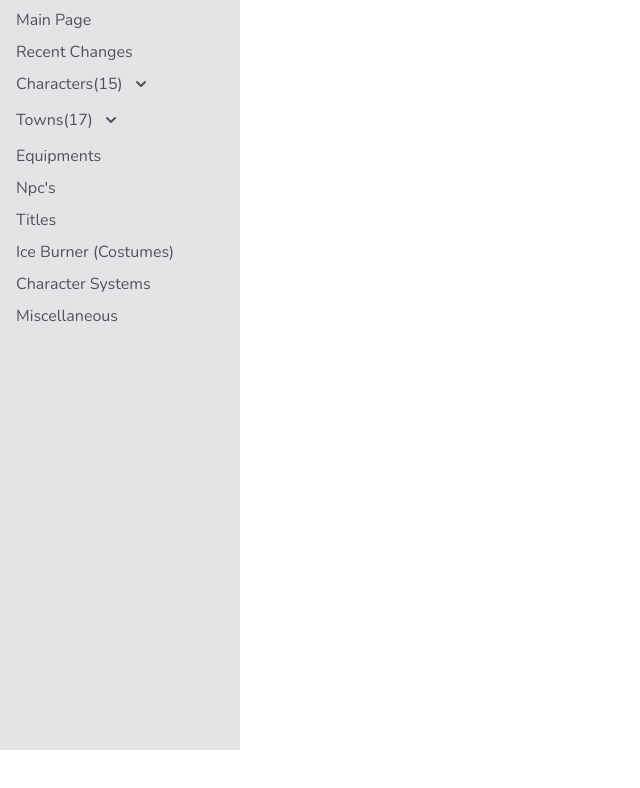
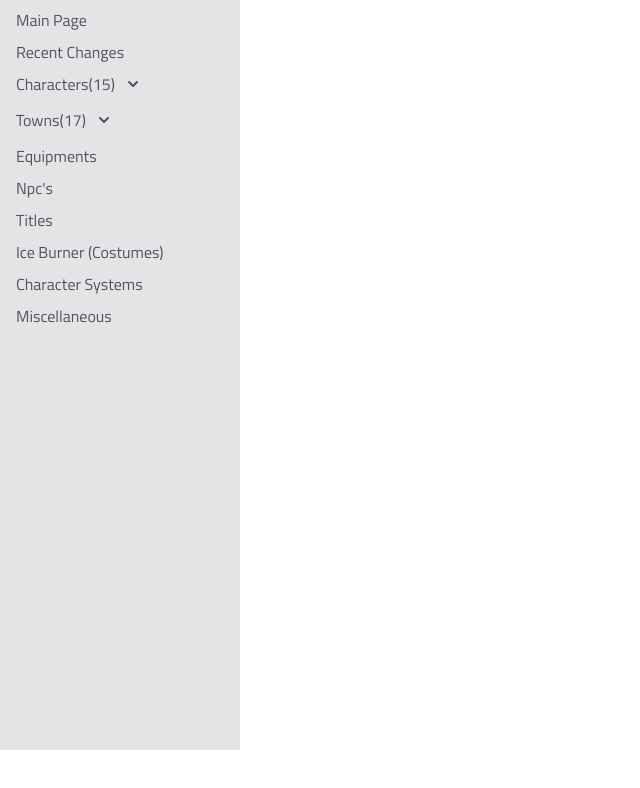
Before and after one commit to kukuhBaiquni/elfun, a Next.js app: page / in a window 1280 px wide. Shown: the top 788 px of the page, without its empty margins (0-640 px from the left). Built offline with nearby package versions, Linux system fonts and the light colour scheme.

Commit message:
explore landinig page

```diff
--- a/src/components/side-bar/index.jsx
+++ b/src/components/side-bar/index.jsx
@@ -58,7 +58,7 @@ function Sidebar() {
   }, [setNavigation])
 
   return (
-    <nav>
+    <nav className='font-titillium'>
       <ul className='py-1 px-2 bg-gray-200 dark:bg-gray-700 min-h-[750px] max-h-full w-60 hidden sm:block transition-all duration-300'>
         <div className='relative z-10'>
           {navigation.map((item) => (
--- a/src/pages/_document.js
+++ b/src/pages/_document.js
@@ -9,7 +9,7 @@ class MyDocument extends Document {
         <Head>
           <link href='/favicon.ico' rel='icon' />
           <link href='https://fonts.gstatic.com' rel='preconnect' />
-          <link href='https://fonts.googleapis.com/css2?family=Nunito&display=swap' rel='stylesheet' />
+          <link href='https://fonts.googleapis.com/css2?family=Nunito&display=swap&family=Titillium+Web:wght@400;600&display=swap' rel='stylesheet' />
         </Head>
         <body>
           <Main />
--- a/src/pages/sec/home/index.jsx
+++ b/src/pages/sec/home/index.jsx
@@ -3,12 +3,12 @@ import { Fragment } from 'react'
 import Layout from 'layouts'
 import Head from 'next/head'
 import Image from 'next/image'
-import Wallpaper from 'components/wallpaper'
 import Alert from 'components/alerts'
 import wallpaper from '../../../../public/images/wallpaper.png'
 
 function Home() {
   const elwiki = <a className='text-sky-500 hover:underline' href='https://elwiki.net' rel='noreferrer' target='_blank'>elwiki.net</a>
+  const noahArt = <a className='text-sky-500 hover:underline' href='https://elwiki.net/wiki/images/8/85/Portrait_-_Liberator_%28Master%29_NoFX.png' rel='noreferrer' target='_blank'>elwiki</a>
   const alertContent = (
     <p className='ml-3'>
       This website was created for the purpose of being a <strong>PORTFOLIO</strong> and for <strong>PERSONAL</strong> use only,
@@ -23,22 +23,27 @@ function Home() {
       </Head>
       <main className='px-3'>
         <Alert text={alertContent} variant='info' />
-        {/* <section className='p-2 border border-gray-400 dark:border-gray-600 bg-gray-200 dark:bg-gray-700'> */}
-        {/* <Image
+        <section className='flex justify-between'>
+          <div className='min-w-[385px] bg-pink-300'>
+            <Image
               alt='wallpaper'
               className='object-cover'
               height={445}
               src={wallpaper}
               width={385}
-          /> */}
-        <h2 className='text-6xl font-semibold mt-4 dark:text-sky-400 text-sky-600'>Welcome to Elfun</h2>
+            />
+            <span className='text-sm'>Liberator Art. source {noahArt}</span>
+          </div>
+          <div className='ml-8'>
+            <h2 className='text-2xl font-semibold mt-4 dark:text-sky-400 text-sky-600 font-titillium'>Welcome to Elfun</h2>
             <p className='text-gray-600 dark:text-gray-400 mt-2'>
               This website provide information about Elsword, if you don&apos;t know, visit {elwiki}
               . This website is made for personal use only.
               It contains information about in-game characters, towns, dungeons, titles, equipments, costumes, and many more.
-          but not all information is available here. {elwiki} has more than 18k articles, which is a very large number, here I created a website to collect information related to Elsword.
+              but not all information is available here. {elwiki} has more than 18k articles, which is a very large number, here I created a website to collect few information related to Elsword.
             </p>
-        {/* </section> */}
+          </div>
+        </section>
         {/* <Wallpaper /> */}
       </main>
     </Fragment>
--- a/tailwind.config.js
+++ b/tailwind.config.js
@@ -14,6 +14,7 @@ module.exports = {
     extend: {
       fontFamily: {
         nunito: ['Nunito'],
+        titillium: ['Titillium Web'],
       },
       colors: {
         ...colors,
```
Also changed, not shown: 1 other file (tests, documents, lock files or other folders). Lines whose indentation alone changed are shown as unchanged.
